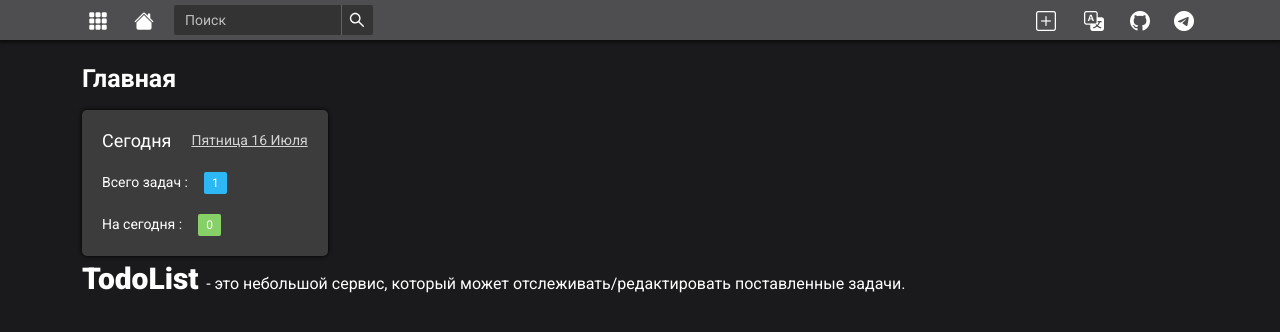
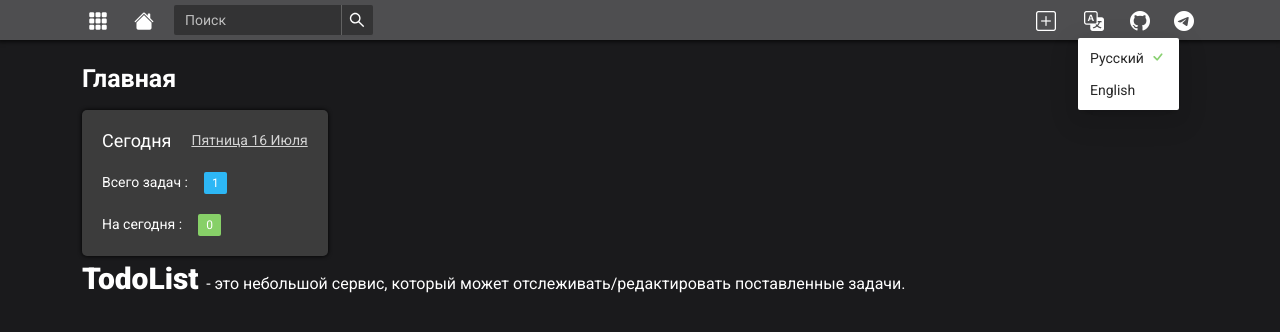
Before and after one commit to AlexType/todo-list, a Next.js app: page / in a window 1280 px wide. Both pictures are taken after a click on the button 1094 px from the left and 20 px from the top of the page. Shown: the top 332 px of the page. Built offline with nearby package versions, Linux system fonts and the light colour scheme.

Commit message:
added: active state for Locale item

```diff
--- /dev/null
+++ b/src/components/Locale/Locale.module.scss
@@ -0,0 +1,14 @@
+@import "../../styles/settings/vars";
+
+.item {
+    i {
+        color: $_green;
+        font-size: 18px;
+        margin-left: 5px;
+    }
+    & > span {
+        display: flex;
+        align-items: center;
+        justify-content: space-between;
+    }
+}
--- a/src/components/Locale/index.jsx
+++ b/src/components/Locale/index.jsx
@@ -1,28 +1,37 @@
-import React from "react";
+import React, { useState } from "react";
 import { Dropdown, Menu } from "antd";
 import { useRouter } from "next/router";
+import { LOCALES } from "../../constants/locales";
+import styles from "./Locale.module.scss";
 
 const Locale = () => {
 
     const router = useRouter();
+    const [activeLang, setActiveLang] = useState(router.locale);
 
     const changeLanguage = locale => {
         router.push(router.pathname, router.asPath, { locale });
+        setActiveLang(locale);
     };
 
     const menu = (
         <Menu>
-            <Menu.Item key="1" onClick={() => changeLanguage("ru")}>
-                <span>Русский</span>
-            </Menu.Item>
-            <Menu.Item key="2" onClick={() => changeLanguage("en")}>
-                <span>English</span>
-            </Menu.Item>
+            {
+                LOCALES.map(item =>
+                    <Menu.Item
+                        key={item.lang}
+                        onClick={() => changeLanguage(item.lang)}
+                        className={styles.item}
+                    >
+                        {item.title}
+                        {activeLang === item.lang && <i className="bi bi-check"></i>}
+                    </Menu.Item>)
+            }
         </Menu>
     );
 
     return (
-        <Dropdown overlay={menu}>
+        <Dropdown overlay={menu} trigger="click">
             <button className="btn-ico-lignt">
                 <i className="bi bi-translate"></i>
             </button>
--- /dev/null
+++ b/src/constants/locales.js
@@ -0,0 +1,10 @@
+export const LOCALES = [
+    {
+        lang: "ru",
+        title: "Русский"
+    },
+    {
+        lang: "en",
+        title: "English"
+    }
+];
--- a/src/styles/settings/_vars.scss
+++ b/src/styles/settings/_vars.scss
@@ -2,5 +2,6 @@ $_dark: #1a1a1c;
 $_gray: #4e4e50;
 $_red: #e4414c;
 $_pink: #e9365c;
+$_green: #88d070;
 
 $_raduis: 3px;
```
